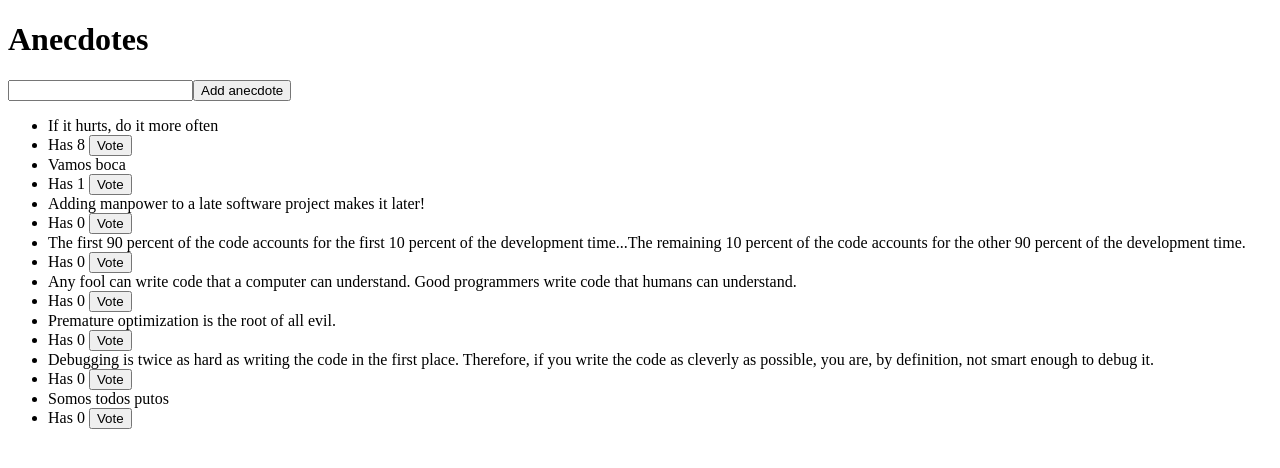
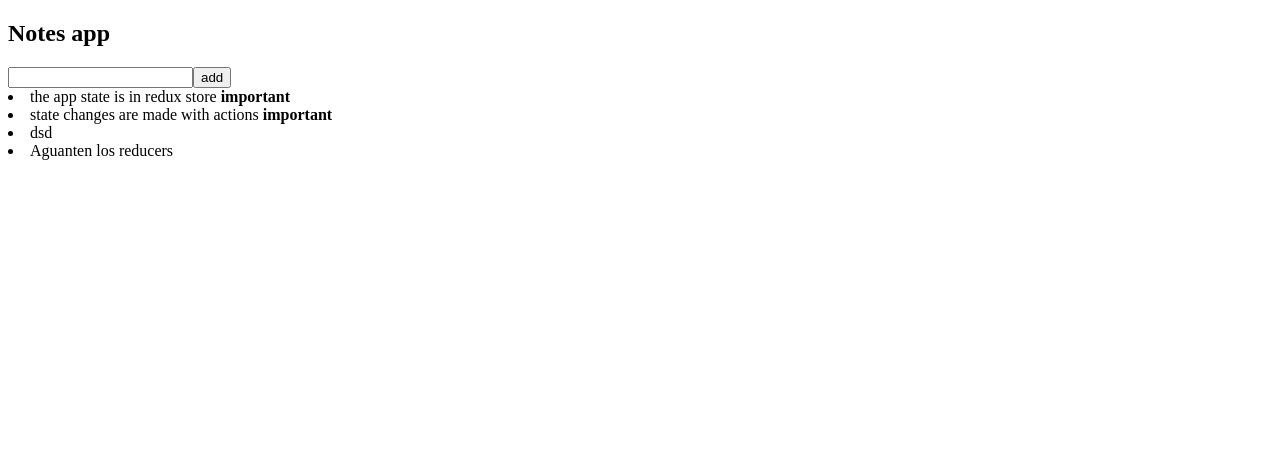
Before and after one commit to xOzymandiasx/FullStackOpen, a React (Vite) app in the folder FullStackOpen-Redux/: page / in a window 1280 px wide. Shown: the top 468 px of the page. Built offline with nearby package versions, Linux system fonts and the light colour scheme; data requests are answered from the project's data file.

Commit message:
Empezando con react-query.

```diff
--- a/FullStackOpen-Redux/package.json
+++ b/FullStackOpen-Redux/package.json
@@ -8,13 +8,14 @@
     "build": "vite build",
     "lint": "eslint . --ext js,jsx --report-unused-disable-directives --max-warnings 0",
     "preview": "vite preview",
-    "server": "json-server -p3001 --watch ./src/Anecdotes/db/db.json"
+    "server": "json-server -p3001 --watch ./src/db/db.json"
   },
   "dependencies": {
     "@reduxjs/toolkit": "^1.9.5",
     "axios": "^1.4.0",
     "react": "^18.2.0",
     "react-dom": "^18.2.0",
+    "react-query": "^3.39.3",
     "react-redux": "^8.1.1",
     "redux": "^4.2.1"
   },
--- a/FullStackOpen-Redux/src/App.jsx
+++ b/FullStackOpen-Redux/src/App.jsx
@@ -1,12 +1,15 @@
 import Anecdotes from "./Anecdotes/components/Anecdotes";
 import Notes from "./components/Notes";
+import NotesApp from "./notesReactQuery/components/NotesApp";
 import UniCafe from "./unicafe/components/UniCafe";
 
 const App = () => {
   return (
     <div>
       {/* <Notes /> */}
-      <Anecdotes />
+      {/* <Anecdotes /> */}
+      {/* //*App de notesReactQuery; */}
+      <NotesApp />
     </div>
   )
 }
--- a/FullStackOpen-Redux/src/main.jsx
+++ b/FullStackOpen-Redux/src/main.jsx
@@ -4,15 +4,26 @@ import ReactDOM from "react-dom/client";
 import { Provider } from "react-redux";
 import App from "./App.jsx";
 import "./index.css";
-import store from "./Anecdotes/store/store.js";
+import { QueryClient, QueryClientProvider } from "react-query";
+//*Store de notes y anecdotes;
+// import store from "./Anecdotes/store/store.js";
 // import store from "./store/store.js";
 
-// const store = createStore(anecdoteReducer);
+//*Renderizado de mis apps Notes y Anecdotes;
+// ReactDOM.createRoot(document.getElementById("root")).render(
+//   <React.StrictMode>
+//     <Provider store={store}>
+//       <App />
+//     </Provider>
+//   </React.StrictMode>
+// );
+
+const queryClient = new QueryClient();
 
 ReactDOM.createRoot(document.getElementById("root")).render(
   <React.StrictMode>
-    <Provider store={store}>
+    <QueryClientProvider client={queryClient}>
       <App />
-    </Provider>
+    </QueryClientProvider>
   </React.StrictMode>
 );
--- /dev/null
+++ b/FullStackOpen-Redux/src/notesReactQuery/components/NotesApp.jsx
@@ -0,0 +1,40 @@
+import { useQuery } from "react-query";
+import { getNotes } from "../services/requests";
+
+const NotesApp = () => {
+  const addNote = async (event) => {
+    event.preventDefault();
+    const content = event.target.note.value;
+    event.target.note.value = "";
+    console.log(content);
+  };
+
+  const toggleImportance = (note) => {
+    console.log("toggle importance of", note.id);
+  };
+
+  const result = useQuery("notes", getNotes);
+  console.log(result);
+
+  if (result.isLoading) return <div>Loadin data...</div>;
+
+  const notes = result.data;
+
+  return (
+    <div>
+      <h2>Notes app</h2>
+      <form onSubmit={addNote}>
+        <input name="note" />
+        <button type="submit">add</button>
+      </form>
+      {notes.map((note) => (
+        <li key={note.id} onClick={() => toggleImportance(note)}>
+          {note.content}
+          <strong> {note.important ? "important" : ""}</strong>
+        </li>
+      ))}
+    </div>
+  );
+};
+
+export default NotesApp;
--- /dev/null
+++ b/FullStackOpen-Redux/src/notesReactQuery/services/requests.js
@@ -0,0 +1,4 @@
+import axios from "axios";
+
+export const getNotes = () => axios.get('http://localhost:3001/notes')
+ .then(res => res.data);
```
Also changed, not shown: 1 other file (tests, documents, lock files or other folders).
